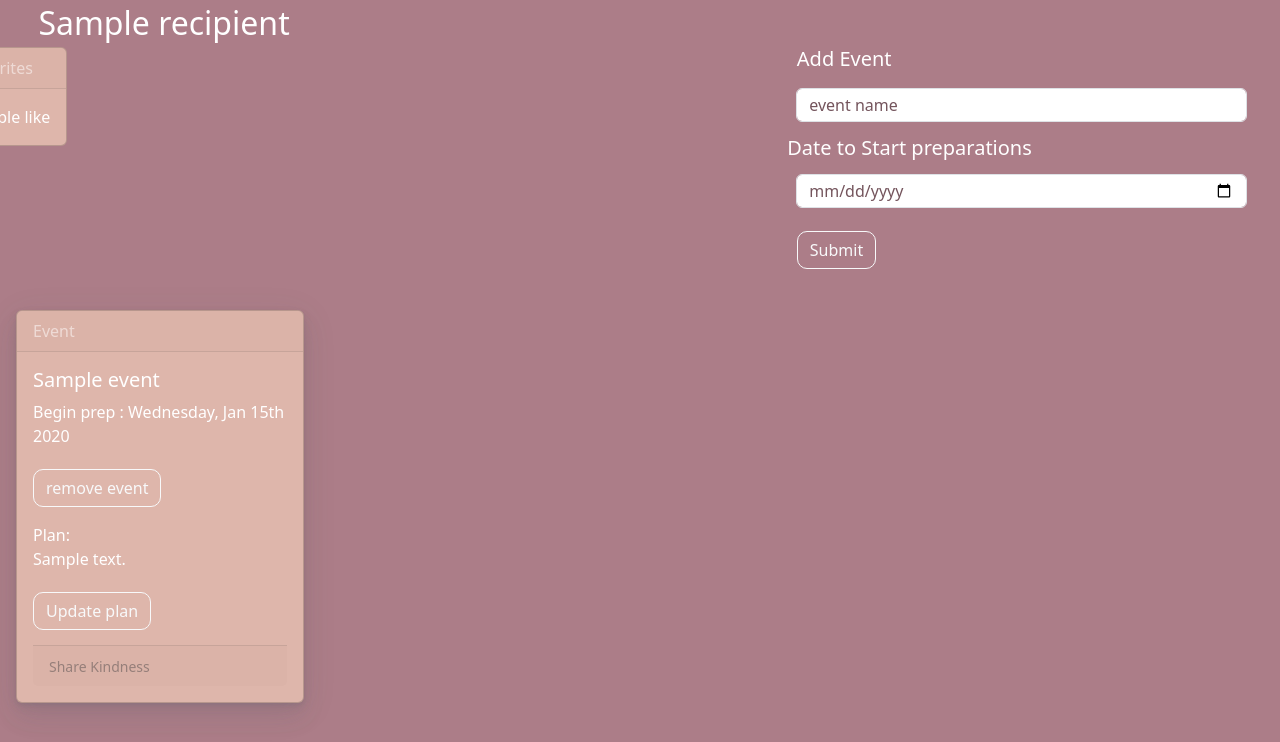
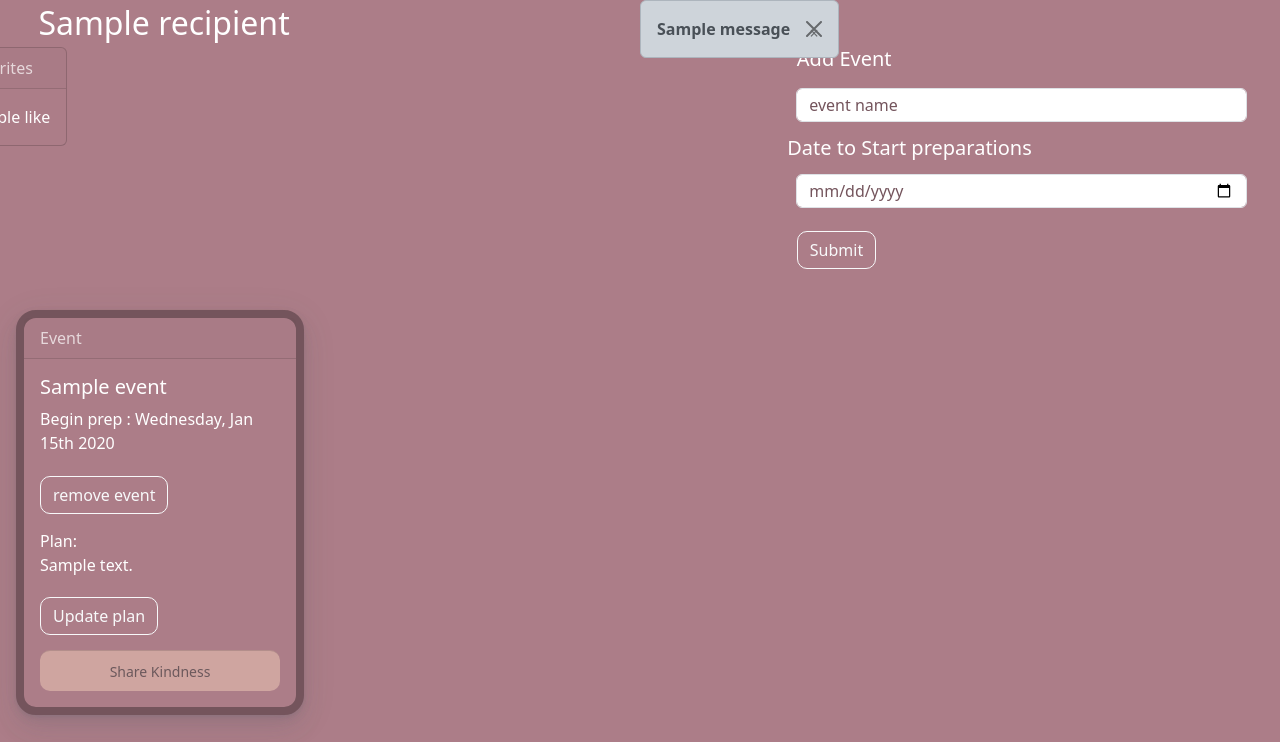
Before and after one commit to ShannaSmith/benevolence, a Flask app: page /recipients_profile/1 in a window 1280 px wide. Shown: the part 58-800 px from the top of the page. Run offline with Flask 2, Linux system fonts and the light colour scheme; tables that the repository leaves empty hold one stand-in row (values such as "Sample post"); one stand-in notice (Sample message) is shown; some libraries are stand-ins or nearby versions; some web fonts are replaced.

Commit message:
change profile style, add trash can icon, fix and style flash messages

```diff
--- a/server.py
+++ b/server.py
@@ -74,6 +74,7 @@ def logout_user():
     session.pop("user_fname", None)
     session.pop('user_email', None)
     session.pop("user_id", None)
+    flash("You are now logged out.")
     return redirect("/")
 
 #Google API helper function
@@ -390,7 +391,7 @@ def recipient_delete(recipient_id):
 
     db.session.delete(recipient)
     db.session.commit()
-    return {"status":"Success"}
+    return {"status":f" You have removed {recipient.r_name}"}
 
 # Delete Event
 @app.route("/remove_event/<event_id>", methods=["POST"])
--- a/static/css/styles.css
+++ b/static/css/styles.css
@@ -213,6 +213,10 @@ display:inline-flex;
 color:white;
 box-shadow: 0 0.46875rem 2.1875rem rgba(90,97,105,0.1), 0 0.9375rem 1.40625rem rgba(90,97,105,0.1), 0 0.25rem 0.53125rem rgba(90,97,105,0.12), 0 0.125rem 0.1875rem rgba(90,97,105,0.1);
 max-width: 18rem;
+border-width: 0.5em !important;
+border-color:rgb(116,84,92);
+background-color: rgb(172, 125, 136)!important;
+border-radius: 20px ;
 }
 
 #note-card{
@@ -271,10 +275,6 @@ top:20vh;
     max-width: 30em;
     margin-left: 2vw;
 }
-/* #button-addon2{
-  font-size: 12px;
-
-} */
 .updat-pln{
     margin-bottom:3vh;
 }
@@ -306,30 +306,35 @@ h2, h5{
     position: relative;
     left:-48vw;
     color:white;
+    background-color: rgb(172, 125, 136);
 }
 .card {
-     background-color:rgb(222, 182, 171);
+     background-color: rgb(172, 125, 136);
+
  }
 .card-header, .card-footer {
-     opacity: 0.5 !important;
-
+     opacity: 0.7 !important;
+     color: white !important;
 }
 .card-footer{
-    color: white !important;
+    background-color: rgb(222, 182, 171) !important;
+    border-radius: 10px !important;
+    text-align: center !important;
 }
 .text-muted{
     color:rgb(116,84,92);
     text-align: center !important;
 }
 textarea{
-    background-color: rgb(248, 236, 209) !important;
+    background-color: white !important;
 
 }
 ::placeholder{
     color:rgb(116,84,92) !important;
 opacity: 1;
 }
-/* .my-btn{
-    color:rgb(248, 236, 209) !important;
-    border-color: rgb(248, 236, 209) !important;
-} */
+.alert{
+    max-width: 25em;
+    position:absolute;
+    left:50%;
+}
--- a/static/js/index.js
+++ b/static/js/index.js
@@ -36,3 +36,5 @@ function showLogIn (evt) {
         form.classList.remove('hidden');
         logBtn.classList.add("hidden");
 };
+
+$('.alert').alert()
--- a/templates/base.html
+++ b/templates/base.html
@@ -114,10 +114,18 @@
           </div>
         </nav>
       </header>
-
-    {% block body %} {% for msg in get_flashed_messages() %}
-    <p class="flash-msg">{{ msg }}</p>
-    {% endfor %} {% endblock %}
+      <body>
+      {% for message in get_flashed_messages() %}
+      <div class="alert alert-dark alert-dismissible fade show" role="alert">
+          <strong>{{message}}</strong>
+          <button type="button" class="btn-close" data-bs-dismiss="alert" aria-label="Close">
+            <span aria-hidden="true">&times;</span>
+          </button>
+        </div>
+        {% endfor %}
+    </body>
+    {% block body %}
+     {% endblock %}
     <script
       src="https://cdn.jsdelivr.net/npm/bootstrap@5.3.0-alpha1/dist/js/bootstrap.bundle.min.js"
       integrity="sha384-w76AqPfDkMBDXo30jS1Sgez6pr3x5MlQ1ZAGC+nuZB+EYdgRZgiwxhTBTkF7CXvN"
--- a/templates/home_page.html
+++ b/templates/home_page.html
@@ -1,6 +1,7 @@
 {% extends 'base.html' %} {% block title %}Benevolence Home{% endblock title %}
 {% block bgColor %}id="homepage"{% endblock %}
 {% block body %}
+
 <main>
   <div class="LI">
     <form action="/login" id="login-frm" class="hidden" method="POST">
--- a/templates/recipient_index.html
+++ b/templates/recipient_index.html
@@ -14,12 +14,11 @@ endblock title %} {% block body %}
       {{recipient.r_name}}
     </a>
     <button
-      class="remove_recipient btn btn btn-outline-light"
+      class="remove_recipient btn btn btn-outline-light bi bi-trash"
       id="remove_recipient_{{recipient.recipient_id}}"
       value="{{recipient.recipient_id}}"
       type="submit"
     >
-      Delete
     </button>
   </li>
   <br />
```
